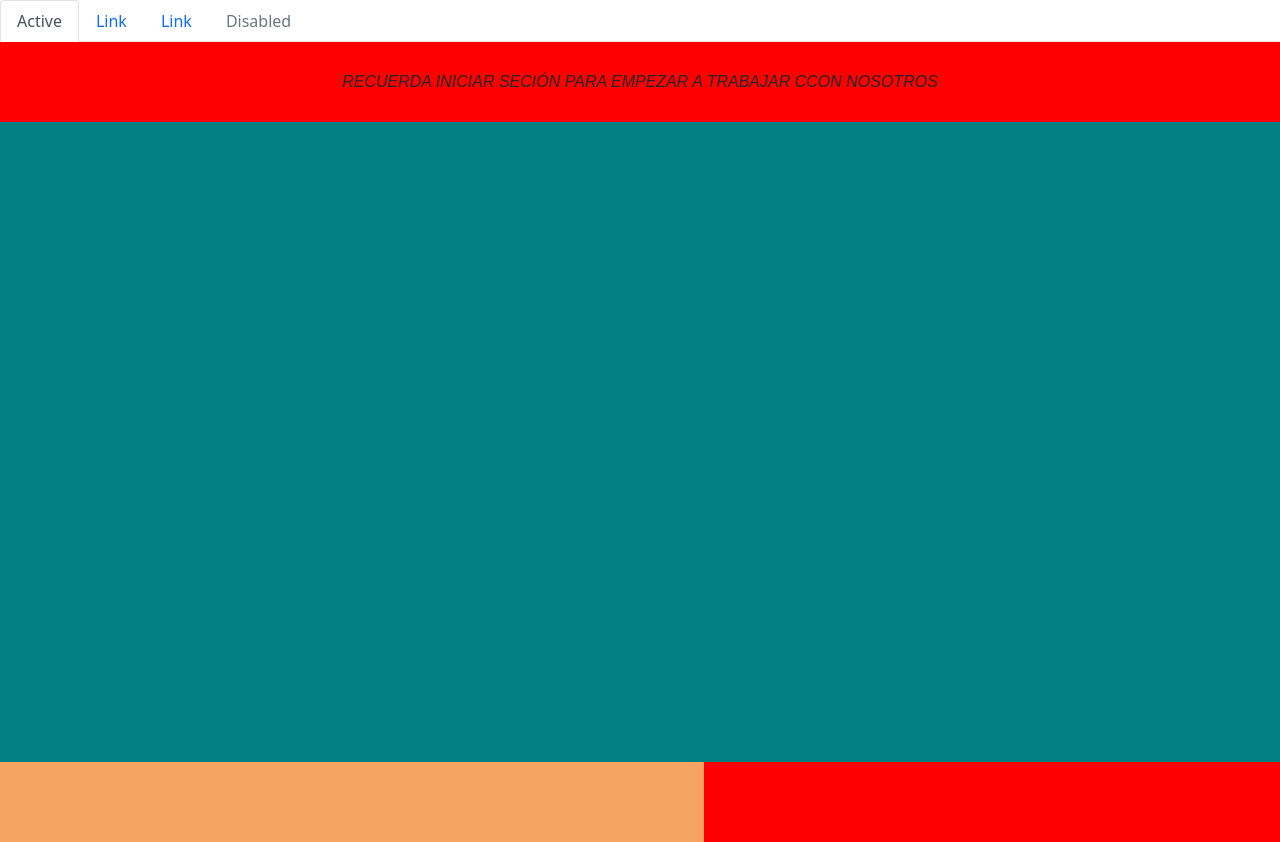
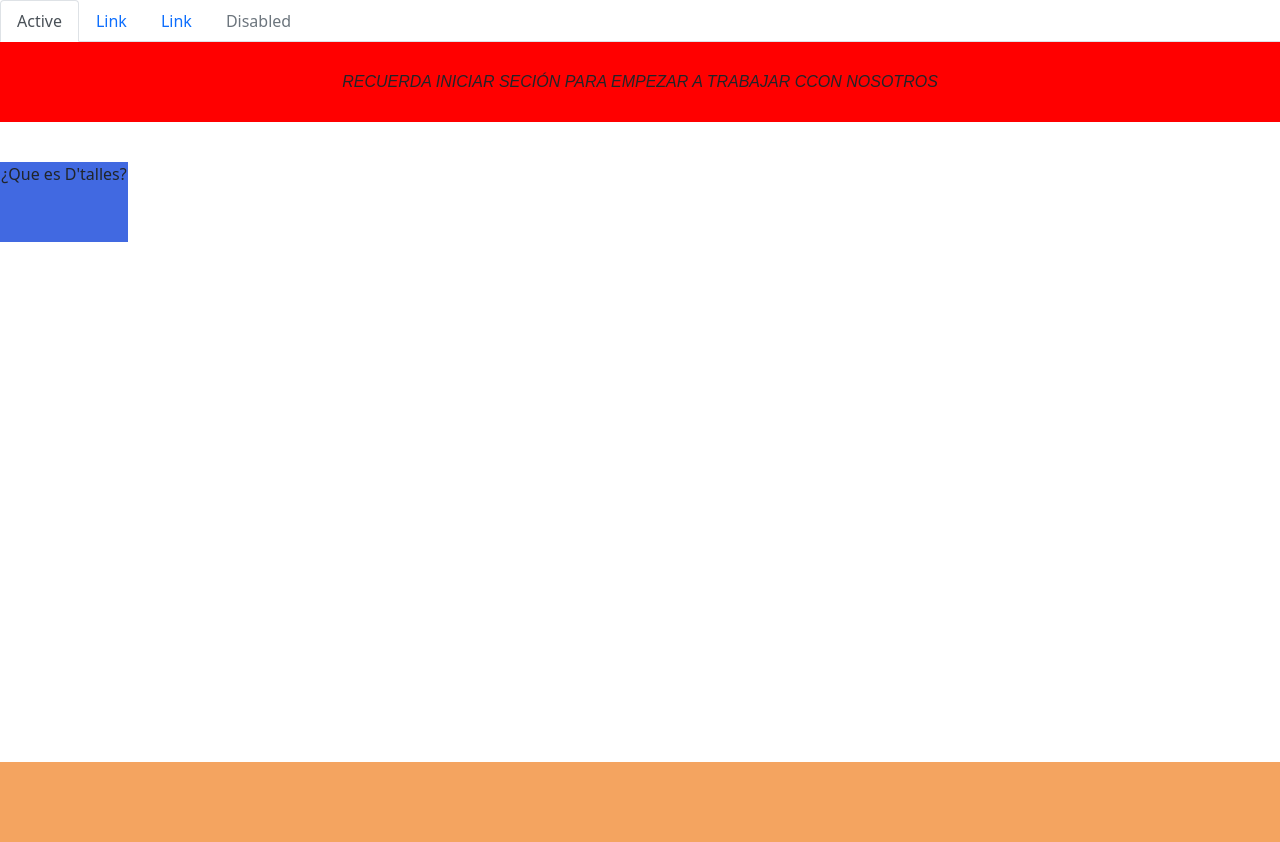
Before and after one commit to EI2UTT/PantallasDTalles, a plain HTML site: page index.html in a window 1280 px wide. Drawn offline with nearby package versions, Linux system fonts and the light colour scheme.

Commit message:
Subo otro baner chiquito

```diff
--- a/design.css
+++ b/design.css
@@ -1,11 +1,12 @@
 body {
+    font-family: Arial;
     padding: 0;
     margin: 0;
 }
 
 .contenedor {
     display: grid;
-    grid-template-areas: "head head head" "content content content" "footer footer foorer";
+    grid-template-areas: "head head head" "content content content" "footer footer footer";
     grid-template-columns: 10% 1fr 1fr;
     grid-template-rows: 10% 1fr 10%;
     background-color: red;
@@ -22,9 +23,17 @@ body {
     text-align: center;
 }
 
+.banner {
+    margin-top: 5vh;
+    width: 10vw;
+    height: 10vh;
+    background-color: royalblue;
+    text-align: center;
+}
+
 .main {
     grid-area: content;
-    background-color: teal;
+    background-color: white;
 }
 
 .footer {
--- a/index.html
+++ b/index.html
@@ -29,7 +29,7 @@
         <div class="item ">RECUERDA INICIAR SECIÓN PARA EMPEZAR A TRABAJAR CCON NOSOTROS</div>
 
         <div class="main ">
-            <div class="Baner"></div>
+            <div class="banner">¿Que es D'talles?</div>
         </div>
         <div class="footer "></div>
     </div>
```
